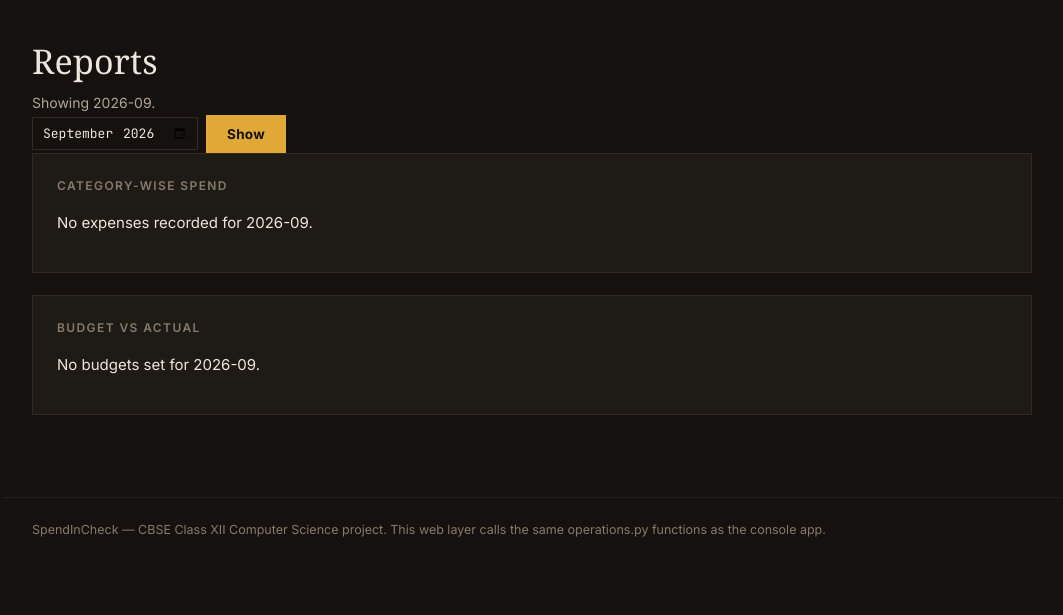
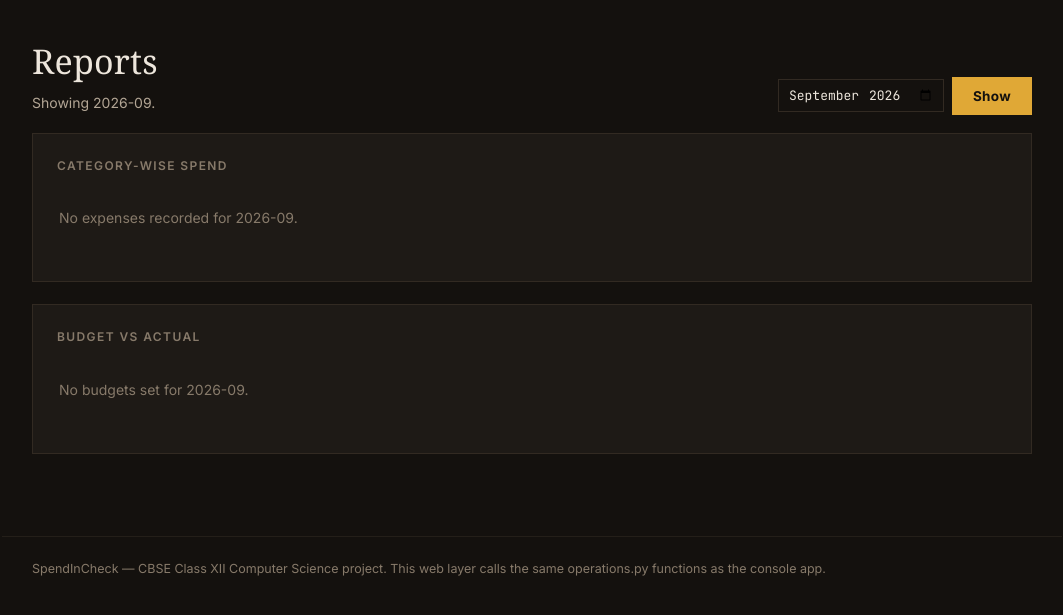
Before and after one commit to thealiarbab/SpendInCheck, a Flask app: page /reports in a window 1280 px wide. Shown: the part 62-677 px from the top of the page, without its empty margins (108-1171 px from the left). Run offline with Flask 3, Linux system fonts and the light colour scheme; the visitor is signed in with stand-in values (Sample User, id 1); data that the repository does not hold is empty; some libraries are stand-ins or nearby versions; some web fonts are replaced.

Commit message:
style: restyle flash messages as a ruled edge

```diff
--- a/static/style.css
+++ b/static/style.css
@@ -181,3 +181,13 @@ button.subtle:hover { background: var(--panel-2); color: var(--paper); }
 
 .inline-form { display: flex; gap: 8px; align-items: center; }
 .inline-form input { width: 108px; padding: 6px 9px; font-size: 13px; font-family: var(--mono); }
+
+/* ---------------- flash ---------------- */
+.flash { padding: 12px 16px; margin-bottom: 18px; font-size: 13.5px;
+         border-left: 3px solid; background: var(--panel); border-radius: 0; }
+.flash-success { border-color: var(--credit); color: var(--credit); }
+.flash-error   { border-color: var(--debit);  color: var(--debit); }
+
+.empty { color: var(--paper-mute); font-size: 14px; padding: 16px 2px; }
+.toolbar { display: flex; justify-content: space-between; align-items: flex-end;
+           margin-bottom: 18px; gap: 18px; flex-wrap: wrap; }
```
